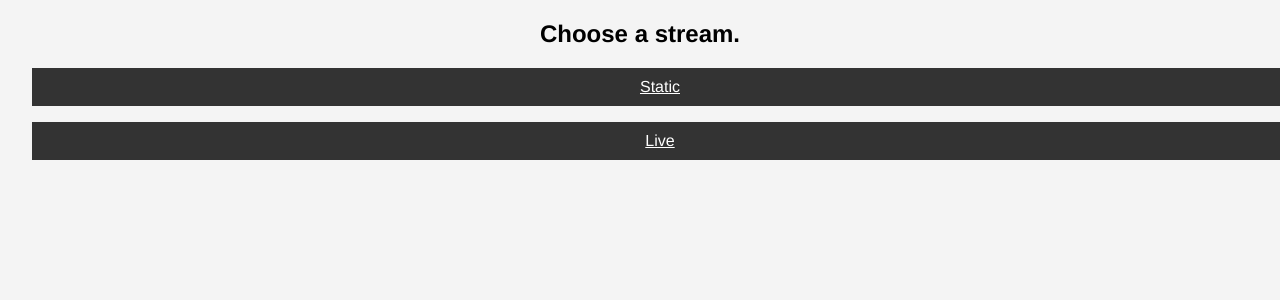
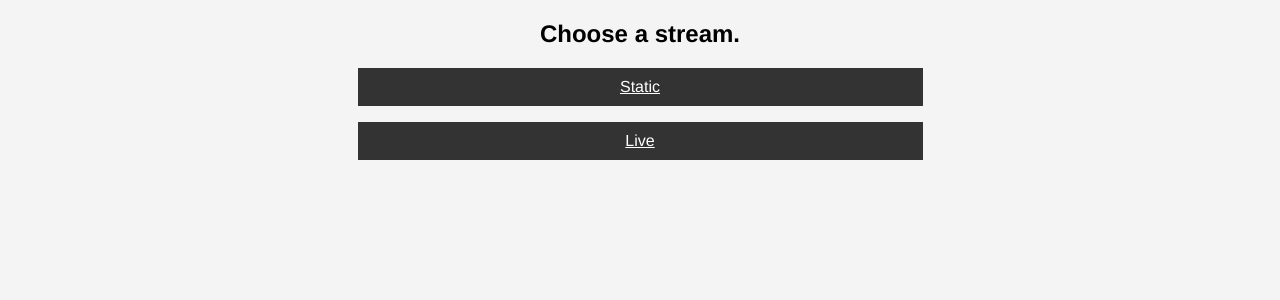
Before and after one commit to Rypin/CNTFINAL, a Flask app: page /home in a window 1280 px wide. Shown: the top 300 px of the page. Run offline with Flask 2, Linux system fonts and the light colour scheme; the visitor is signed in with stand-in values (Sample User, id 1).

Commit message:
Update style.css

```diff
--- a/static/css/style.css
+++ b/static/css/style.css
@@ -49,6 +49,7 @@
 
 }
 .btn {
+    max-width: 525px;
 	display: block;
 	width: 100%;
 	background: #333;
```
